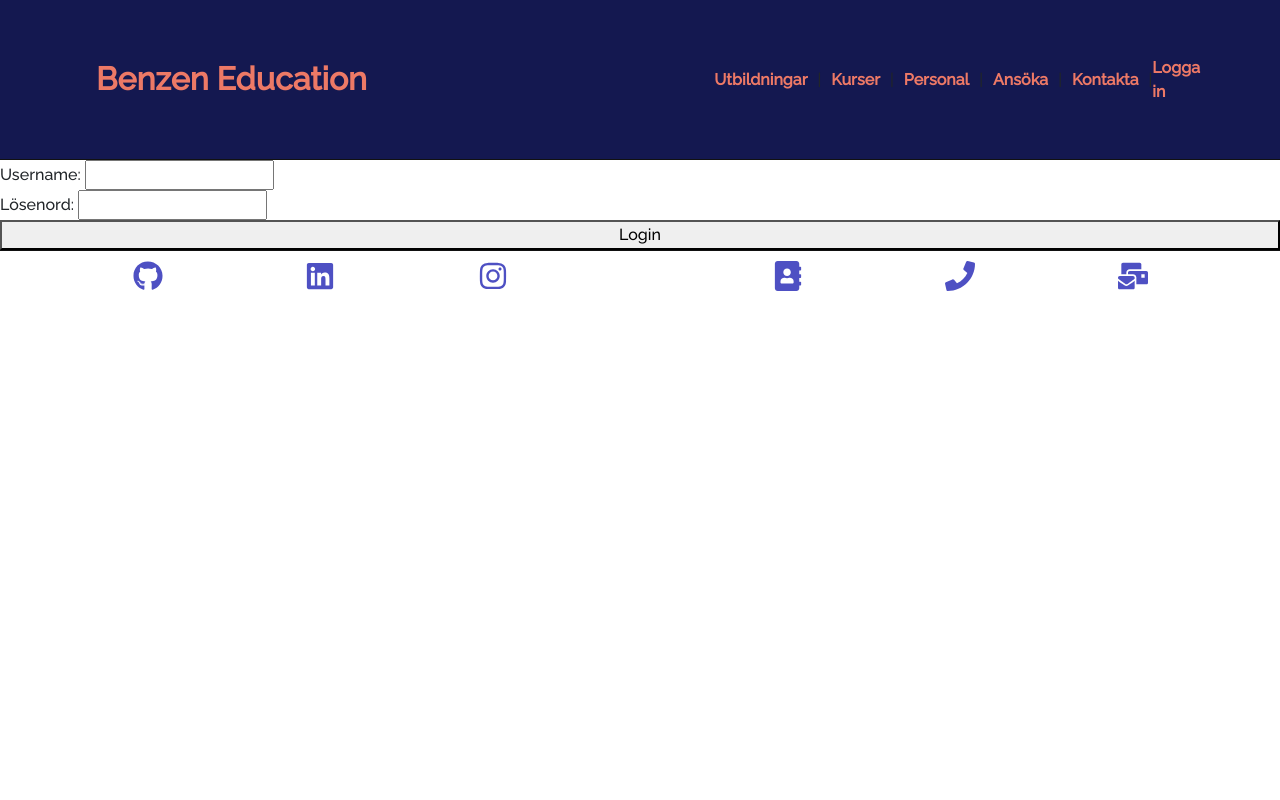
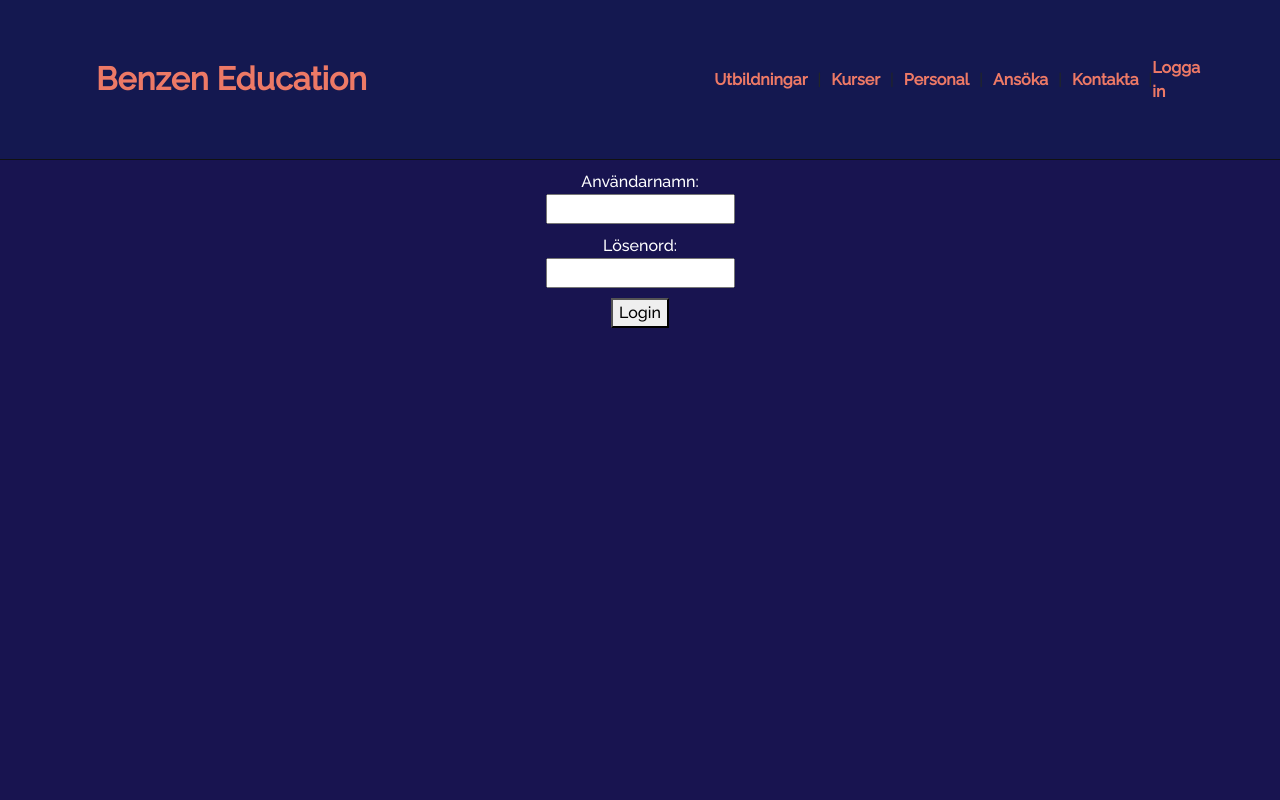
Before and after one commit to Ravelloo2/Benzen, a React (Create React App) app: page /login in a window 1280 px wide. Shown: the top 800 px of the page. Built offline with nearby package versions, Linux system fonts and the light colour scheme; a web font is replaced by a local one.

Commit message:
css login kinda done

```diff
--- a/src/Components/Login.jsx
+++ b/src/Components/Login.jsx
@@ -21,13 +21,11 @@ const Login = () => {
     }
   return (
     <div className='login-form'>
-        <label>
-            Username: <input type='text' onChange={(e) => setuser(e.target.value)} />
-        </label>
-        <label>
-            Lösenord: <input type='password' onChange={(e) => setpass(e.target.value)} />
-        </label>
-        <button onClick={handleLogin} >Login</button>
+        <label className='label-input'> Användarnamn: </label>
+            <input type='text' onChange={(e) => setuser(e.target.value)} />
+        <label className='label-input'> Lösenord: </label>
+        <input type='password' onChange={(e) => setpass(e.target.value)} />
+        <button onClick={handleLogin} className='login-btn' >Login</button>
     </div>
   )
 }
--- a/src/Components/Navbar.jsx
+++ b/src/Components/Navbar.jsx
@@ -18,7 +18,12 @@ function Navbar() {
           Logga in
         </Link>
       )}
+
+    {auth.user && (
+      <button className='logout-btn'>Logga ut</button>
+    )}
   </nav>
+
 
 )
 
--- a/src/Components/RequireAuth.jsx
+++ b/src/Components/RequireAuth.jsx
@@ -10,6 +10,10 @@ const RequireAuth = ({ children }) => {
         return <Navigate to='/login' state={{ path: location.pathname  }} />
     }
 
+    if(auth.user) {
+        return <Navigate to='logout' />
+    }
+
     return children
 }
 
--- a/src/css/Header.css
+++ b/src/css/Header.css
@@ -98,6 +98,15 @@ h2 a:focus, .navBar a:focus{
     }
   }
 
+  .logout-btn {
+      background: none;
+      border: none;
+      padding: 0;
+      color:#ed7966;
+      margin-left: 10px;
+      font-weight: bold;
+    }
+
   @media only screen and (max-width: 600px) {
     #header {
 
--- a/src/css/login.css
+++ b/src/css/login.css
@@ -1,5 +1,16 @@
 .login-form {
     display: flex;
     flex-direction: column;
-    justify-content: center;
+    align-items: center;
+    height: 100vh;
+    background-color: #181450;
 }
+
+.label-input {
+    margin-top: 10px;
+    color: white;
+}
+
+.login-btn {
+    margin-top: 10px;
+}
--- a/src/index.js
+++ b/src/index.js
@@ -31,8 +31,8 @@ ReactDOM.render(
           <Route path="/skapaUtbildning" element={<RequireAuth><CreateEducation /> </RequireAuth>} />
           <Route path="/Kurser" element={<Kurser />} />
           <Route path="/skapa-kurs" element={<RequireAuth><SkapaKurs /> </RequireAuth>} />
-          <Route path="/personal" element={<RequireAuth> <Personal /> </RequireAuth>} />
-          <Route path="/AddPersonal" element={<AddPersonal />} />
+          <Route path="/personal" element={ <Personal /> } />
+          <Route path="/AddPersonal" element={<RequireAuth> <AddPersonal /> </RequireAuth>} />
           <Route path="/UppdateraPersonal" element={<UpdatePersonal />} />
           <Route path="/ansoka" element={<Ansoka />} />
           <Route path="/kontakta" element={<Kontakta />} />
```
